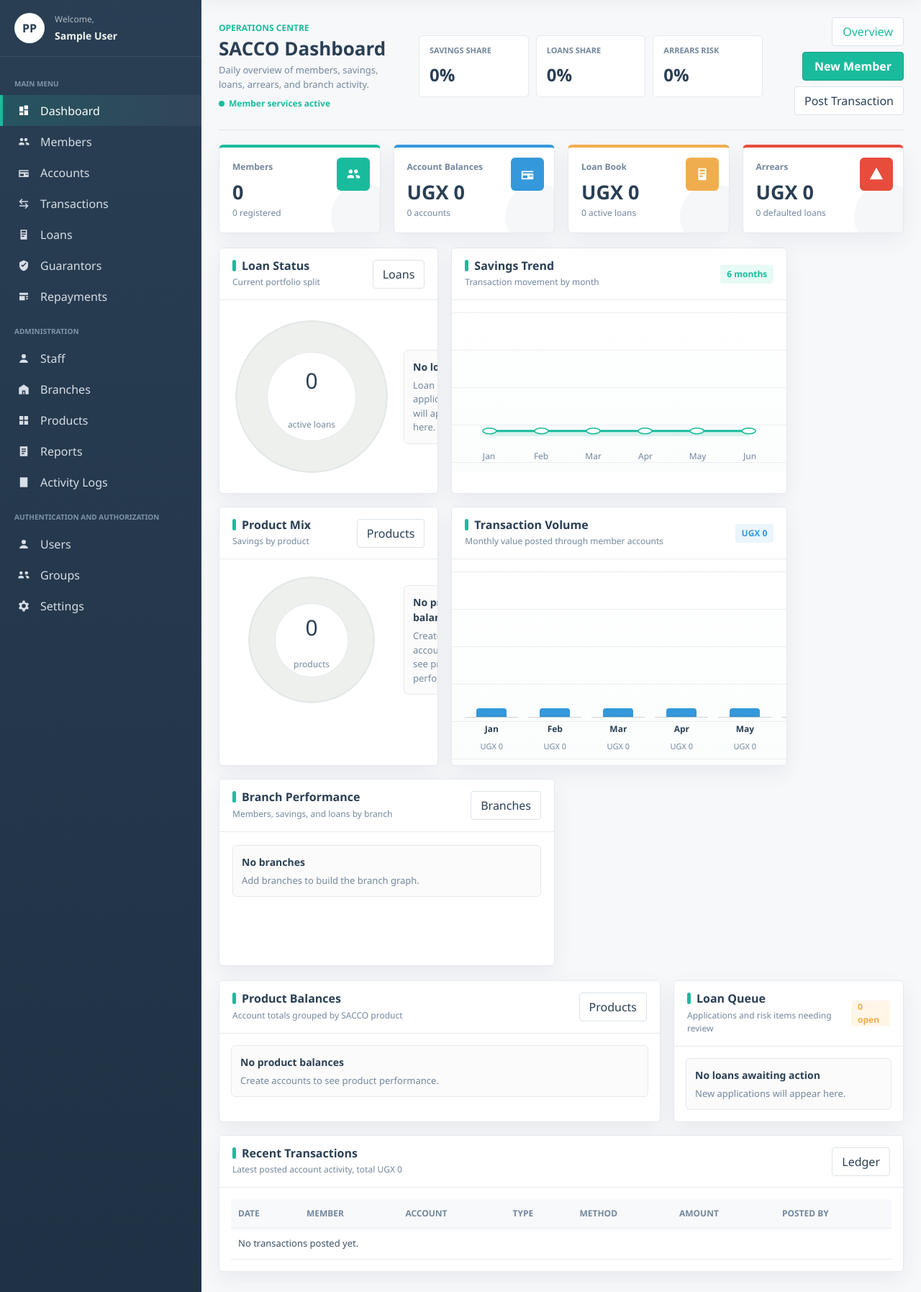
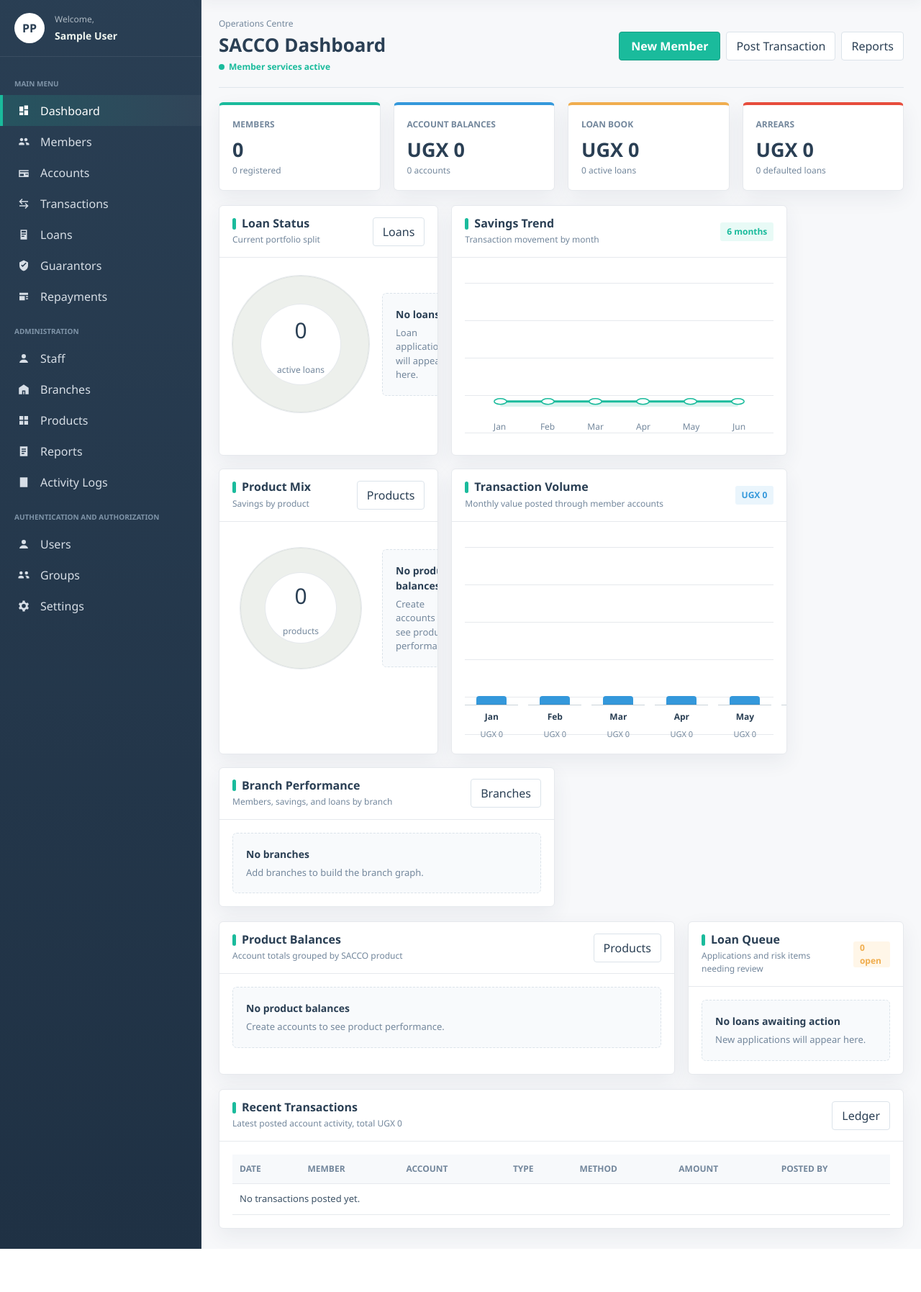
Before and after one commit to safiarogose/SaccoManagemntSystem, a Django app: page /dashboard/ in a window 1280 px wide. Shown: the part 70-1865 px from the top of the page at 72% size. After the commit the page ends 1805 px from the top, so only its background shows below. Run offline with Django 5.2, Linux system fonts and the light colour scheme; the visitor is signed in with stand-in values (Sample User, id 1); data that the repository does not hold is empty; some libraries are stand-ins or nearby versions.

Commit message:
dasboard  all changes

```diff
--- a/core/templates/core/dashboard.html
+++ b/core/templates/core/dashboard.html
@@ -1,79 +1,60 @@
 {% extends "core/base.html" %}
 
 {% block content %}
-<section class="view active-view standard-dashboard">
-    <div class="dashboard-hero dashboard-standard-header">
-        <div class="dashboard-hero-copy">
+<section class="view active-view gentelella-dashboard">
+    <div class="dashboard-title-row">
+        <div>
             <p class="dashboard-kicker">Operations Centre</p>
             <h2>SACCO Dashboard</h2>
-            <p class="dashboard-intro">Daily overview of members, savings, loans, arrears, and branch activity.</p>
             <span class="system-state"><i></i> Member services active</span>
         </div>
-        <div class="dashboard-summary-strip" aria-label="Portfolio summary">
-            <div>
-                <span>Savings Share</span>
-                <strong>{{ savings_share }}%</strong>
-            </div>
-            <div>
-                <span>Loans Share</span>
-                <strong>{{ loans_share }}%</strong>
-            </div>
-            <div>
-                <span>Arrears Risk</span>
-                <strong>{{ arrears_share }}%</strong>
-            </div>
-        </div>
         <div class="dashboard-actions">
-            <a class="segmented active auth-link" href="{% url 'dashboard' %}">Overview</a>
             <a class="primary-button auth-link" href="{% url 'model-create' 'members' %}">New Member</a>
             <a class="ghost-button auth-link" href="{% url 'post-transaction' %}">Post Transaction</a>
+            <a class="ghost-button auth-link" href="{% url 'reports' %}">Reports</a>
         </div>
     </div>
 
-    <div class="dashboard-tile-grid">
-        <article class="dashboard-tile tile-green">
-            <div class="tile-icon"><svg viewBox="0 0 24 24"><path d="M16 11c1.7 0 3-1.3 3-3s-1.3-3-3-3-3 1.3-3 3 1.3 3 3 3ZM8 11c1.7 0 3-1.3 3-3S9.7 5 8 5 5 6.3 5 8s1.3 3 3 3Zm0 2c-2.7 0-5 1.3-5 3v2h10v-2c0-1.7-2.3-3-5-3Zm8 0c-.4 0-.8 0-1.2.1 1 .7 1.7 1.7 1.7 2.9v2H22v-2c0-1.7-2.3-3-6-3Z"/></svg></div>
+    <div class="g-tile-grid">
+        <article class="g-tile green">
             <span>Members</span>
             <strong>{{ active_members }}</strong>
             <small>{{ total_members }} registered</small>
         </article>
-        <article class="dashboard-tile tile-teal">
-            <div class="tile-icon"><svg viewBox="0 0 24 24"><path d="M3 7h18v13H3V7Zm2 2v2h16V9H5Zm0 5v4h7v-4H5Zm10 0v1.5h5V14h-5Z"/></svg></div>
+        <article class="g-tile blue">
             <span>Account Balances</span>
             <strong>UGX {{ total_savings|floatformat:0 }}</strong>
             <small>{{ account_count }} accounts</small>
         </article>
-        <article class="dashboard-tile tile-gold">
-            <div class="tile-icon"><svg viewBox="0 0 24 24"><path d="M6 3h12v18H6V3Zm2 2v3h8V5H8Zm0 5v2h8v-2H8Zm0 4v2h5v-2H8Z"/></svg></div>
+        <article class="g-tile amber">
             <span>Loan Book</span>
             <strong>UGX {{ loan_portfolio|floatformat:0 }}</strong>
             <small>{{ active_loan_count }} active loans</small>
         </article>
-        <article class="dashboard-tile tile-red">
-            <div class="tile-icon"><svg viewBox="0 0 24 24"><path d="M12 2 22 20H2L12 2Zm1 14v2h-2v-2h2Zm0-7v5h-2V9h2Z"/></svg></div>
+        <article class="g-tile red">
             <span>Arrears</span>
             <strong>UGX {{ arrears|floatformat:0 }}</strong>
             <small>{{ arrears_count }} defaulted loans</small>
         </article>
     </div>
 
-    <div class="reference-dashboard-grid dashboard-analytics">
-        <section class="panel report-card-large">
-            <div class="panel-head">
+    <div class="g-dashboard-grid">
+        <section class="x-panel">
+            <div class="x-title">
                 <div>
-                    <h2>Loan Status</h2>
-                    <p class="panel-subtitle">Current portfolio split</p>
+                    <h3>Loan Status</h3>
+                    <p>Current portfolio split</p>
                 </div>
                 <a class="ghost-button auth-link" href="{% url 'model-list' 'loans' %}">Loans</a>
             </div>
-            <div class="donut-chart-layout">
+            <div class="x-content chart-split">
                 <div class="donut-chart" style="background: {{ loan_status_gradient }};" aria-label="Loan status donut chart">
                     <div class="donut-center">
                         <strong>{{ active_loan_count }}</strong>
                         <span>active loans</span>
                     </div>
                 </div>
-                <div class="chart-key">
+                <div class="chart-key clean-key">
                     {% for row in loan_status_rows %}
                         <div class="chart-key-row">
                             <span class="legend-dot {{ row.color }}"></span>
@@ -81,20 +62,24 @@
                             <em>{{ row.total }} loans</em>
                         </div>
                     {% empty %}
-                        <div class="list-item"><strong>No loans</strong><span>Loan applications will appear here.</span></div>
+                        <div class="empty-state">
+                            <strong>No loans</strong>
+                            <span>Loan applications will appear here.</span>
+                        </div>
                     {% endfor %}
                 </div>
             </div>
         </section>
 
-        <section class="panel report-card-large report-card-span">
-            <div class="panel-head">
+        <section class="x-panel wide">
+            <div class="x-title">
                 <div>
-                    <h2>Savings Trend</h2>
-                    <p class="panel-subtitle">Transaction movement by month</p>
+                    <h3>Savings Trend</h3>
+                    <p>Transaction movement by month</p>
                 </div>
                 <span class="pill green">{{ monthly_transaction_rows|length }} months</span>
             </div>
+            <div class="x-content">
                 <div class="line-graph reference-line">
                     {% if monthly_line %}
                         <svg viewBox="0 0 100 100" preserveAspectRatio="none" role="img" aria-label="Transaction trend line graph">
@@ -110,27 +95,31 @@
                             {% endfor %}
                         </div>
                     {% else %}
-                    <div class="list-item"><strong>No transactions</strong><span>Posted transactions will build this trend graph.</span></div>
+                        <div class="empty-state">
+                            <strong>No transactions</strong>
+                            <span>Posted transactions will build this trend graph.</span>
+                        </div>
                     {% endif %}
+                </div>
             </div>
         </section>
 
-        <section class="panel report-card-large">
-            <div class="panel-head">
+        <section class="x-panel">
+            <div class="x-title">
                 <div>
-                    <h2>Product Mix</h2>
-                    <p class="panel-subtitle">Savings by product</p>
+                    <h3>Product Mix</h3>
+                    <p>Savings by product</p>
                 </div>
                 <a class="ghost-button auth-link" href="{% url 'model-list' 'products' %}">Products</a>
             </div>
-            <div class="donut-chart-layout compact-donut">
+            <div class="x-content chart-split compact">
                 <div class="donut-chart" style="background: {{ product_balance_gradient }};" aria-label="Product balance donut chart">
                     <div class="donut-center">
                         <strong>{{ product_pie_rows|length }}</strong>
                         <span>products</span>
                     </div>
                 </div>
-                <div class="chart-key">
+                <div class="chart-key clean-key">
                     {% for row in product_pie_rows %}
                         <div class="chart-key-row">
                             <span class="legend-dot {{ row.color }}"></span>
@@ -138,20 +127,24 @@
                             <em>{{ row.percent }}%</em>
                         </div>
                     {% empty %}
-                        <div class="list-item"><strong>No product balances</strong><span>Create accounts to see product performance.</span></div>
+                        <div class="empty-state">
+                            <strong>No product balances</strong>
+                            <span>Create accounts to see product performance.</span>
+                        </div>
                     {% endfor %}
                 </div>
             </div>
         </section>
 
-        <section class="panel report-card-large report-card-span">
-            <div class="panel-head">
+        <section class="x-panel wide">
+            <div class="x-title">
                 <div>
-                    <h2>Transaction Volume</h2>
-                    <p class="panel-subtitle">Monthly value posted through member accounts</p>
+                    <h3>Transaction Volume</h3>
+                    <p>Monthly value posted through member accounts</p>
                 </div>
                 <span class="pill blue">UGX {{ transaction_total|floatformat:0 }}</span>
             </div>
+            <div class="x-content">
                 <div class="standard-bar-chart">
                     {% for row in monthly_transaction_rows %}
                         <div class="standard-bar-column">
@@ -162,19 +155,25 @@
                             <small>UGX {{ row.total|floatformat:0 }}</small>
                         </div>
                     {% empty %}
-                    <div class="list-item"><strong>No transactions</strong><span>Posted transactions will build this graph.</span></div>
+                        <div class="empty-state">
+                            <strong>No transactions</strong>
+                            <span>Posted transactions will build this graph.</span>
+                        </div>
                     {% endfor %}
                 </div>
+            </div>
         </section>
-        <section class="panel report-card-large report-card-span">
-            <div class="panel-head">
+
+        <section class="x-panel wide">
+            <div class="x-title">
                 <div>
-                    <h2>Branch Performance</h2>
-                    <p class="panel-subtitle">Members, savings, and loans by branch</p>
+                    <h3>Branch Performance</h3>
+                    <p>Members, savings, and loans by branch</p>
                 </div>
                 <a class="ghost-button auth-link" href="{% url 'model-list' 'branches' %}">Branches</a>
             </div>
-            <div class="branch-graph">
+            <div class="x-content">
+                <div class="branch-graph clean-branch">
                     {% for branch in branch_rows %}
                         <div class="branch-graph-row">
                             <div class="branch-graph-name">
@@ -197,22 +196,26 @@
                             </div>
                         </div>
                     {% empty %}
-                    <div class="list-item"><strong>No branches</strong><span>Add branches to build the branch graph.</span></div>
+                        <div class="empty-state">
+                            <strong>No branches</strong>
+                            <span>Add branches to build the branch graph.</span>
+                        </div>
                     {% endfor %}
+                </div>
             </div>
         </section>
     </div>
 
-    <div class="dashboard-standard-grid dashboard-workbench">
-        <section class="panel dashboard-primary">
-            <div class="panel-head">
+    <div class="g-work-grid">
+        <section class="x-panel">
+            <div class="x-title">
                 <div>
-                    <h2>Product Balances</h2>
-                    <p class="panel-subtitle">Account totals grouped by SACCO product</p>
+                    <h3>Product Balances</h3>
+                    <p>Account totals grouped by SACCO product</p>
                 </div>
                 <a class="ghost-button auth-link" href="{% url 'model-list' 'products' %}">Products</a>
             </div>
-            <div class="balance-bars">
+            <div class="x-content balance-bars">
                 {% for product in product_rows %}
                     <div class="balance-row">
                         <div class="risk-meta">
@@ -223,40 +226,47 @@
                         <small>{{ product.accounts }} accounts</small>
                     </div>
                 {% empty %}
-                    <div class="list-item"><strong>No product balances</strong><span>Create accounts to see product performance.</span></div>
+                    <div class="empty-state">
+                        <strong>No product balances</strong>
+                        <span>Create accounts to see product performance.</span>
+                    </div>
                 {% endfor %}
             </div>
         </section>
 
-        <section class="panel">
-            <div class="panel-head">
+        <section class="x-panel">
+            <div class="x-title">
                 <div>
-                    <h2>Loan Queue</h2>
-                    <p class="panel-subtitle">Applications and risk items needing review</p>
+                    <h3>Loan Queue</h3>
+                    <p>Applications and risk items needing review</p>
                 </div>
                 <span class="pill amber">{{ loan_queue|length }} open</span>
             </div>
-            <div class="stack-list">
+            <div class="x-content stack-list">
                 {% for loan in loan_queue %}
                     <div class="list-item">
                         <strong>{{ loan.loan_no }} - {{ loan.member.member_no }}</strong>
                         <span>{{ loan.loan_type }} | UGX {{ loan.loan_amount|floatformat:0 }} | {{ loan.status }}</span>
                     </div>
                 {% empty %}
-                    <div class="list-item"><strong>No loans awaiting action</strong><span>New applications will appear here.</span></div>
+                    <div class="empty-state">
+                        <strong>No loans awaiting action</strong>
+                        <span>New applications will appear here.</span>
+                    </div>
                 {% endfor %}
             </div>
         </section>
+    </div>
 
-        <section class="panel dashboard-table">
-            <div class="panel-head">
+    <section class="x-panel">
+        <div class="x-title">
             <div>
-                    <h2>Recent Transactions</h2>
-                    <p class="panel-subtitle">Latest posted account activity, total UGX {{ transaction_total|floatformat:0 }}</p>
+                <h3>Recent Transactions</h3>
+                <p>Latest posted account activity, total UGX {{ transaction_total|floatformat:0 }}</p>
             </div>
             <a class="ghost-button auth-link" href="{% url 'model-list' 'account-transactions' %}">Ledger</a>
         </div>
-            <div class="table-wrap">
+        <div class="x-content table-wrap">
             <table>
                 <thead><tr><th>Date</th><th>Member</th><th>Account</th><th>Type</th><th>Method</th><th>Amount</th><th>Posted By</th></tr></thead>
                 <tbody>
@@ -277,6 +287,5 @@
             </table>
         </div>
     </section>
-    </div>
 </section>
 {% endblock %}
--- a/static/styles.css
+++ b/static/styles.css
@@ -3357,6 +3357,212 @@ td {
     background: #fbfdfd;
 }
 
+.gentelella-dashboard {
+    display: grid;
+    gap: 20px;
+}
+
+.dashboard-title-row {
+    display: flex;
+    align-items: center;
+    justify-content: space-between;
+    gap: 18px;
+    padding-bottom: 18px;
+    border-bottom: 1px solid #dfe6ec;
+}
+
+.dashboard-title-row h2 {
+    color: #2a3f54;
+    font-size: 26px;
+    font-weight: 600;
+}
+
+.g-tile-grid {
+    display: grid;
+    grid-template-columns: repeat(auto-fit, minmax(210px, 1fr));
+    gap: 18px;
+}
+
+.g-tile {
+    min-height: 118px;
+    padding: 18px;
+    border: 1px solid #e6e9ed;
+    border-top: 4px solid #1abb9c;
+    border-radius: 6px;
+    background: #ffffff;
+    box-shadow: 0 10px 28px rgba(42, 63, 84, 0.07);
+}
+
+.g-tile.blue {
+    border-top-color: #3498db;
+}
+
+.g-tile.amber {
+    border-top-color: #f0ad4e;
+}
+
+.g-tile.red {
+    border-top-color: #e74c3c;
+}
+
+.g-tile span,
+.g-tile strong,
+.g-tile small {
+    display: block;
+}
+
+.g-tile span {
+    color: #73879c;
+    font-size: 12px;
+    font-weight: 800;
+    text-transform: uppercase;
+}
+
+.g-tile strong {
+    margin: 10px 0 5px;
+    color: #2a3f54;
+    font-size: 27px;
+    font-weight: 600;
+    line-height: 1.15;
+}
+
+.g-tile small {
+    color: #73879c;
+    font-size: 12px;
+}
+
+.g-dashboard-grid {
+    display: grid;
+    grid-template-columns: repeat(6, minmax(0, 1fr));
+    gap: 18px;
+}
+
+.g-dashboard-grid > .x-panel {
+    grid-column: span 2;
+}
+
+.g-dashboard-grid > .x-panel.wide {
+    grid-column: span 3;
+}
+
+.g-work-grid {
+    display: grid;
+    grid-template-columns: minmax(0, 1fr) minmax(300px, 0.45fr);
+    gap: 18px;
+}
+
+.x-panel {
+    min-width: 0;
+    overflow: hidden;
+    border: 1px solid #e6e9ed;
+    border-radius: 6px;
+    background: #ffffff;
+    box-shadow: 0 10px 28px rgba(42, 63, 84, 0.07);
+}
+
+.x-title {
+    display: flex;
+    align-items: center;
+    justify-content: space-between;
+    gap: 12px;
+    min-height: 58px;
+    padding: 15px 18px;
+    border-bottom: 1px solid #e6e9ed;
+}
+
+.x-title h3 {
+    display: flex;
+    align-items: center;
+    gap: 8px;
+    margin: 0;
+    color: #2a3f54;
+    font-size: 16px;
+    font-weight: 600;
+}
+
+.x-title h3::before {
+    content: "";
+    width: 5px;
+    height: 16px;
+    border-radius: 999px;
+    background: #1abb9c;
+}
+
+.x-title p {
+    margin: 4px 0 0;
+    color: #73879c;
+    font-size: 12px;
+}
+
+.x-content {
+    padding: 18px;
+}
+
+.chart-split {
+    display: grid;
+    grid-template-columns: minmax(150px, 190px) minmax(0, 1fr);
+    align-items: center;
+    gap: 18px;
+    min-height: 240px;
+}
+
+.chart-split.compact .donut-chart {
+    width: min(168px, 100%);
+}
+
+.clean-key {
+    align-self: stretch;
+    align-content: center;
+}
+
+.clean-branch {
+    padding: 0;
+}
+
+.empty-state {
+    display: grid;
+    gap: 6px;
+    padding: 18px;
+    border: 1px dashed #dbe3ea;
+    border-radius: 6px;
+    background: #f8fafc;
+    color: #73879c;
+}
+
+.empty-state strong {
+    color: #2a3f54;
+    font-size: 14px;
+}
+
+.empty-state span {
+    color: #73879c;
+    font-size: 13px;
+}
+
+@media (max-width: 1000px) {
+    .g-dashboard-grid,
+    .g-work-grid {
+        grid-template-columns: 1fr;
+    }
+
+    .g-dashboard-grid > .x-panel,
+    .g-dashboard-grid > .x-panel.wide {
+        grid-column: 1 / -1;
+    }
+}
+
+@media (max-width: 720px) {
+    .dashboard-title-row,
+    .x-title {
+        align-items: stretch;
+        flex-direction: column;
+    }
+
+    .chart-split {
+        grid-template-columns: 1fr;
+    }
+}
+
 @media (max-width: 1000px) {
     .gentelella-theme .app-shell {
         grid-template-columns: 86px minmax(0, 1fr);
```
Also changed, not shown: styles.css (+206 -0 lines). Lines whose indentation alone changed are shown as unchanged.
